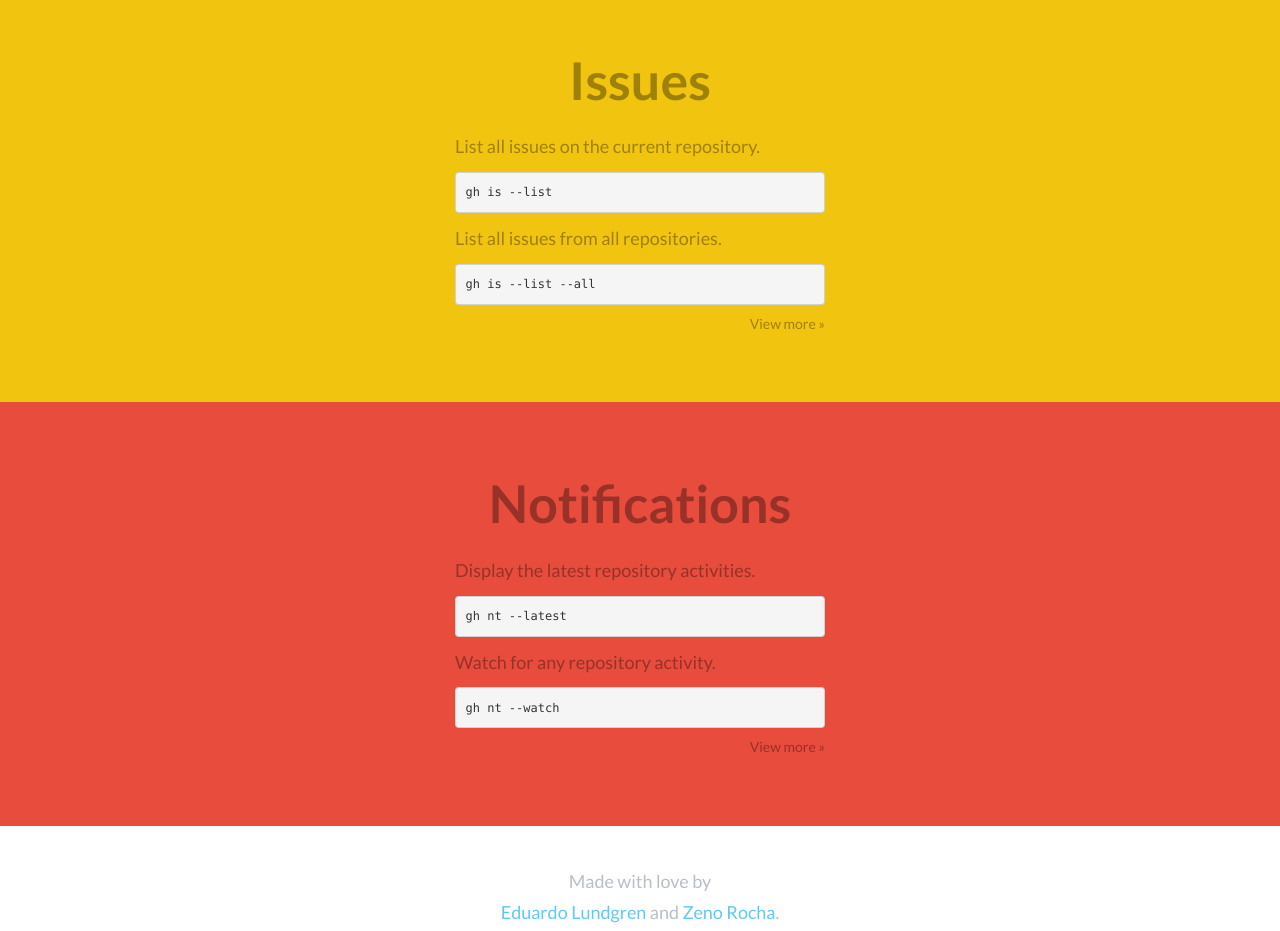
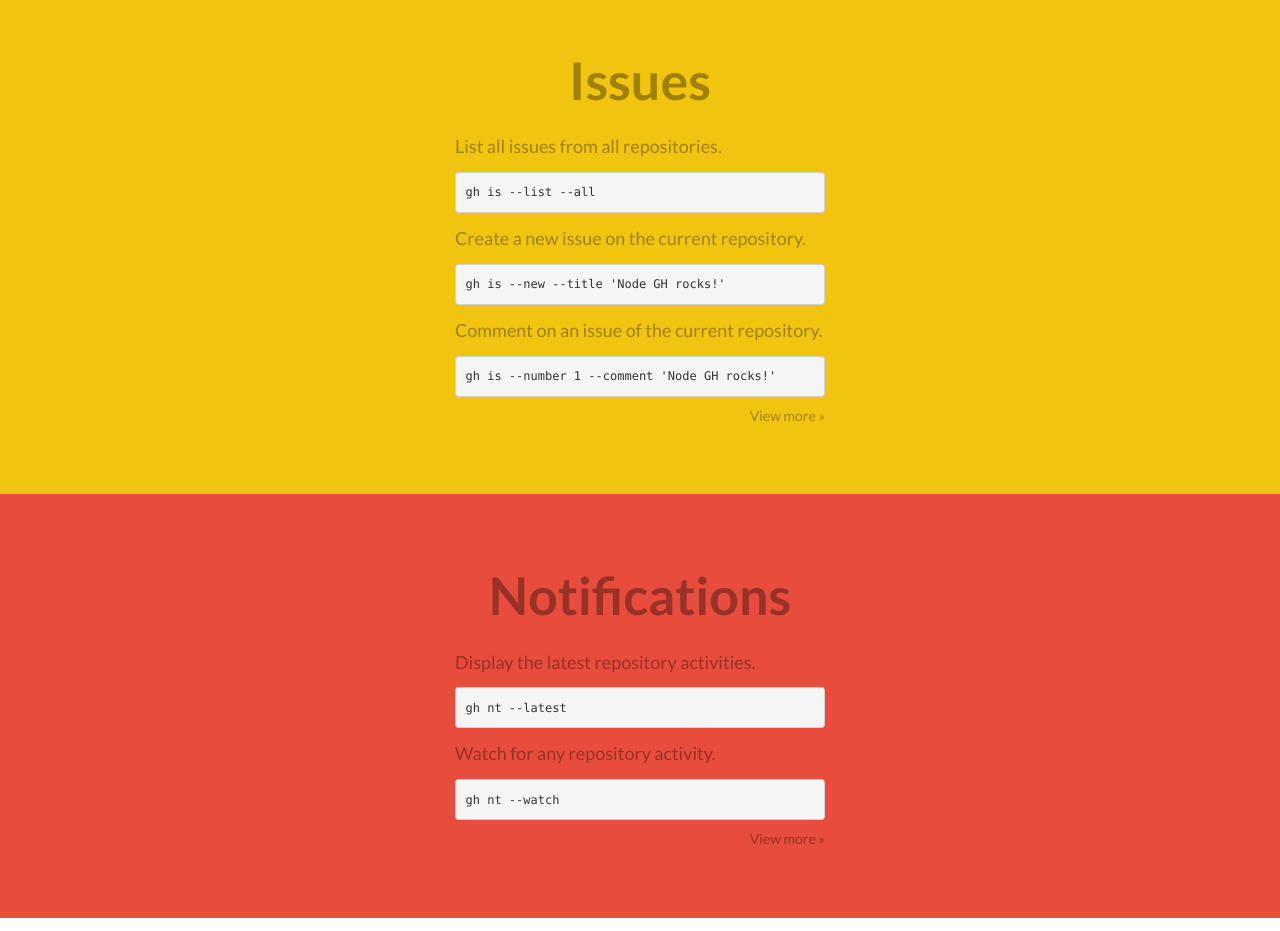
Before and after one commit to node-gh/gh, a plain HTML site: page index.html in a window 1280 px wide. Shown: the part 2040-2971 px from the top of the page. Drawn offline with Linux system fonts and the light colour scheme.

Commit message:
Add examples about creating and commenting on an issue

```diff
--- a/index.html
+++ b/index.html
@@ -120,16 +120,24 @@
         <div class="row">
           <div class="span4"></div>
           <div class="span4">
-            <p>List all issues on the current repository.</p>
-            <pre><code>gh is --list</code></pre>
+            <p>List all issues from all repositories.</p>
+            <pre><code>gh is --list --all</code></pre>
           </div>
           <div class="span4"></div>
         </div>
         <div class="row">
           <div class="span4"></div>
           <div class="span4">
-            <p>List all issues from all repositories.</p>
-            <pre><code>gh is --list --all</code></pre>
+            <p>Create a new issue on the current repository.</p>
+            <pre><code>gh is --new --title 'Node GH rocks!'</code></pre>
+          </div>
+          <div class="span4"></div>
+        </div>
+        <div class="row">
+          <div class="span4"></div>
+          <div class="span4">
+            <p>Comment on an issue of the current repository.</p>
+            <pre><code>gh is --number 1 --comment 'Node GH rocks!'</code></pre>
             <a class="pull-right" href="https://github.com/eduardolundgren/node-gh#issues">View more &raquo;</a>
           </div>
           <div class="span4"></div>
```
